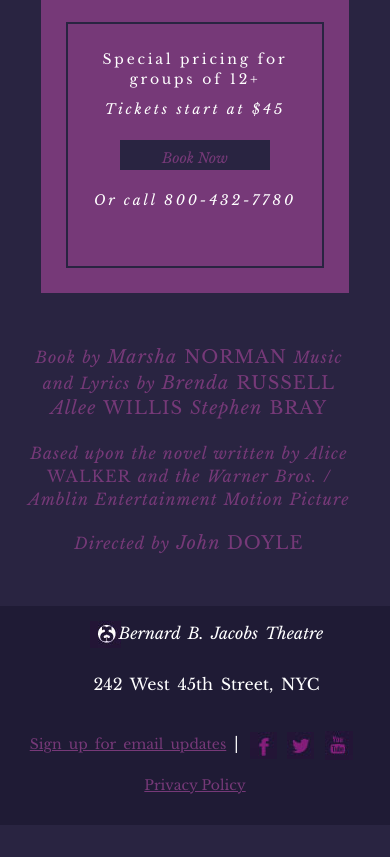
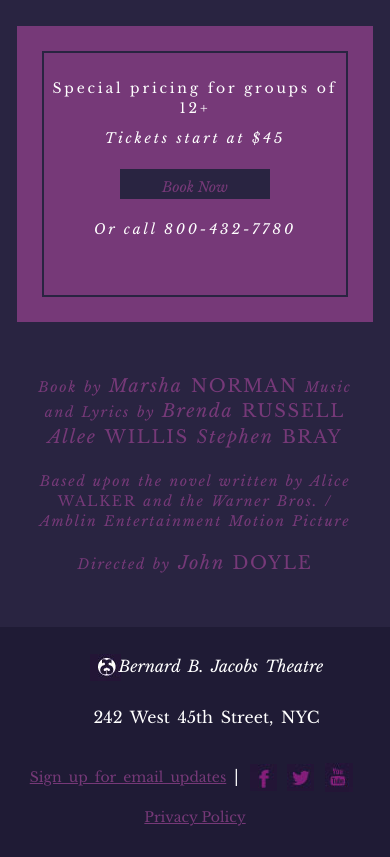
Before and after one commit to sherigr/colorP, a PHP site: page /home.html in a window 390 px wide. Shown: the part 2243-3100 px from the top of the page. Before the commit the page ends 3037 px from the top, so only its background shows below. Run offline with PHP 8.4, Linux system fonts and the light colour scheme.

Commit message:
remove wrap-pad add containers, remove some mq

```diff
--- a/css/style.css
+++ b/css/style.css
@@ -92,7 +92,7 @@ STARS SECTION
 
 hr {
 	border-color: #763978;
-	margin: 0 140px;
+	margin: 0 150px;
 }
 
 #cynthia-first {
@@ -210,7 +210,6 @@ ABOUT BOOK
 ----------------------------------*/
 #about-book {
 	padding-top: 50px;
-	margin-left: 2%;
 	padding-bottom: 40px;
 }
 
@@ -220,10 +219,9 @@ ABOUT BOOK
 
 #about-book p {
 	font-size: 16px;
-	letter-spacing: 1px;
-	word-spacing: 1px;
 	text-align: center;
-	margin-left: -35px;
+	letter-spacing: 0.12em;
+	word-spacing: 0.1em;
 }
 
 .uppercase {
@@ -247,12 +245,16 @@ FOOTER
 	padding-bottom: 30px;
 }
 
+#footer .col-md-12 {
+	padding-top: 12px;
+}
+
 #footer p {
 	font-size: 16px;
 	word-spacing: 0.2em;
 }
 
- ul 	{
+ul 	{
 	display: inline-block;
 }
 
@@ -285,7 +287,7 @@ FOOTER
 	margin-left: -40px;
 }
 
-	ul.social-icons  {
+ul.social-icons  {
 	padding-left: 0;
 }
 
@@ -306,26 +308,6 @@ FOOTER
 /* ------------------------
 Media Queries
 ------------------------------*/
-@media (min-width: 1320px) {
-	#about-book p {
-	letter-spacing: 0.1em;
-	word-spacing: 0.1em;
-	margin-left: -50px;
-	}
-}
-
-@media (min-width: @screen-lg-min) {
-	hr {
-		margin: 0 140px;
-	}
-}
-
-@media (min-width: @screen-md-min) {
-	hr {
-		margin: 0 130px;
-	}
-}
-
 @media (max-width: 1200px) {
 	#nyc-pipe {
 		display: none;
@@ -338,6 +320,12 @@ Media Queries
 @media (max-width: 1024px) {
 	#movie-logo img {
 		max-width: 50%;
+	}
+}
+
+@media (max-width: 992px) {
+	hr {
+		margin: 0 80px;
 	}
 }
 
@@ -359,12 +347,6 @@ Media Queries
 	}
 }
 
-@media (min-width: @screen-sm-min) and (max-width: screen-max) {
-	hr {
-		margin: 0px 100px;
-	}
-}
-
 @media (min-width: 630px) and (max-width: 848px) {
 	#header p {
 		font-size: 16px;
@@ -381,15 +363,14 @@ Media Queries
 	}
 }
 
-@media (min-width: 768px) {
-	#co-star {
-		margin-left: 35%;
+@media (max-width: 768px) {
+	.name {
+		font-size: 16px;
 	}
-}
-
-@media (@screen-md-max) {
-	#footer {
-		padding-bottom: 120px;
+	#about-book p {
+		font-size: 14px;
+		margin-left: 20px;
+		margin-right: 20px;
 	}
 }
 
@@ -461,7 +442,7 @@ Media Queries
 
 @media (max-width: 432px) {
 	#sneak-peek h3 {
-		font-size: 14px;
+		font-size: 16px;
 		padding-top: 20px;
 	}
 
--- a/home.html
+++ b/home.html
@@ -20,37 +20,39 @@
 	</head>
 
 	<body>
-
 		<div id="header">
 		  <div class="container-fluid">
 		      <p>Just announced! Danielle Brooks (Orange Is The New Black) joins the cast.</p>
 		  </div><!-- /.container-fluid -->
-		</div>
+		</div> <!-- header -->
 
 		<!--Preview Text Section -->
-		<div class="wrap-pad">
+		<div class="container">
 			<div id="preview" class="text-center">
 				<div class="row">
 					<div class="col-md-12">
 						<h2 class="normal-font preview">BROADWAY PREVIEWS BEGIN NOVEMBER 9</h2>
 						<h3 class="purple-text"><span id="scott">Scott Sanders</span> <span id="roy">Roy Furman</span> <span id="oprah">Oprah Winfrey</span> <span id="david">David Babani/Tom Siracusa</span></h3>
 						<h3 id="production" class="purple-text">Present the<img src="img/chocfactory.png"> Production</h3>
+					</div> <!-- col-md-12 -->
 				</div> <!-- row-->
-				</div> <!-- col-md-12-->
 			</div> <!-- preview -->
-		</div> <!-- wrap-pad -->
+		</div> <!-- container -->
 
 		<!--Starring Pictures -->
+		<div class="container">
 			<div id="stars" class="row">
-			<div id="cynthia" class="col-md-6 col-sm-6">
+				<div id="cynthia" class="col-md-5">
 					<h2 id="cynthia-first">Cynthia <span class="normal-font">ERIVO</span></h2>
 					<img class="cynthia" src="img/cynthia-2.png" height="390" width="350" class="img-rounded">
-			</div> <!--col-md-6 -->
-			<div id="jennifer" class="col-md-6 col-sm-6">
+				</div> <!--col-md-5 -->
+
+				<div id="cynthia" class="col-md-5 col-md-5-offset-2">
 					<h2 id="jennifer-first">Jennifer <span class="normal-font">HUDSON</span></h2>
 					<img class="jennifer" src="img/hudson.png" height="390" width="350" class="img-rounded">
-			</div> <!--col-md-6 -->
+				</div> <!-- col-md-5 offset 2 -->
 			</div> <!-- stars row-->
+		</div> <!-- container -->
 
 		<hr>
 
@@ -60,22 +62,22 @@
 		</div> <!-- movie-logo-->
 
 		<!-- Co-Star Also Starring Danielle-->
-		<div class="wrap-pad">
+		<div class="container">
 			<div id="co-star">
 				<div class="row">
-					<div class="col-md-6 push-right col-sm-6">
+					<div class="col-md-12">
 						<h4 class="purple-text">Also Starring</h4>
 						<h3>Danielle <span class="normal-font">Brooks</span></h3>
 						<img src="img/brooks.png">
-					</div> <!-- col-md-6-->
+					</div> <!-- col-md-12 -->
 				</div> <!-- row-->
 			</div> <!--co-star -->
-		</div><!-- wrap-pad-->
+		</div><!-- container-->
 
 		<hr>
 
 		<!-- You Tube Videos -->
-		<div class="wrap-pad">
+		<div class="container">
 			<div id="sneak-peek" class="row">
 	 			<div class="col-md-6">
 	 				<div class="purple-box">
@@ -96,12 +98,12 @@
 					<div class="embed-responsive embed-responsive-16by9">
 					  <iframe class="embed-responsive-item" src="https://www.youtube-nocookie.com/embed/R7LHdO0dkyI?rel=0"></iframe>
 					</div> <!-- embed-responsive-->
-				</div> <!--col-md-6 -->
-			</div> <!--sneak-peek -->
-		</div> <!--wrap-pad -->
+				</div> <!-- cynthia col-md-6 -->
+			</div> <!--#sneak-peek .row -->
+		</div> <!--container -->
 
 		<!-- Pricing Box-->
-		<div class="wrap-pad">
+		<div class="container">
 			<div class="row">
 				<div class="col-md-12">
 					<div class="big-box">
@@ -116,19 +118,19 @@
 					</div> <!--big box -->
 				</div> <!-- col-md-6-->
 			</div> <!--row -->
-		</div> <!-- wrap-pad-->
+		</div> <!-- container-->
 
+		<div class="container">
 			<section id="about-book" class="row">
-			<div class="wrap-pad">
 				<div class="col-md-12">
-					<p class="purple-text">Book by <span class="name"> Marsha</span><span class="uppercase name"> NORMAN</span> Music and Lyrics by <span class="name"> Brenda<span class="uppercase name"> RUSSELL</span><span class="name"> Allee <span class="uppercase name">WILLIS</span><span class="name"> Stephen<span class="uppercase name"> BRAY</span></p>
+					<p class="purple-text">Book by <span class="name"> Marsha</span><span class="uppercase name"> NORMAN</span> Music and Lyrics by <span class="name"> Brenda</span><span class="uppercase name"> RUSSELL</span><span class="name"> Allee </span><span class="uppercase name"> WILLIS</span><span class="name"> Stephen</span><span class="uppercase name"> BRAY</span></p>
 
 					<p class="purple-text indent paragraph">Based upon the novel written by Alice <span class="uppercase"> WALKER</span> and the Warner Bros. / Amblin Entertainment Motion Picture</p>
 
 					<p class="purple-text text-center paragraph">Directed by<span class="name"> John <span class="uppercase name"> DOYLE</p>
-				</div><!-- col-md-12 col-sm-6-->
-			</div> <!--wrap-pad -->
+				</div><!-- col-md-12 -->
 			</section> <!--about-book -->
+		</div> <!-- container -->
 
 		<!-- <footer -->
 		<div id="footer">
```
Lines whose indentation alone changed are shown as unchanged.
